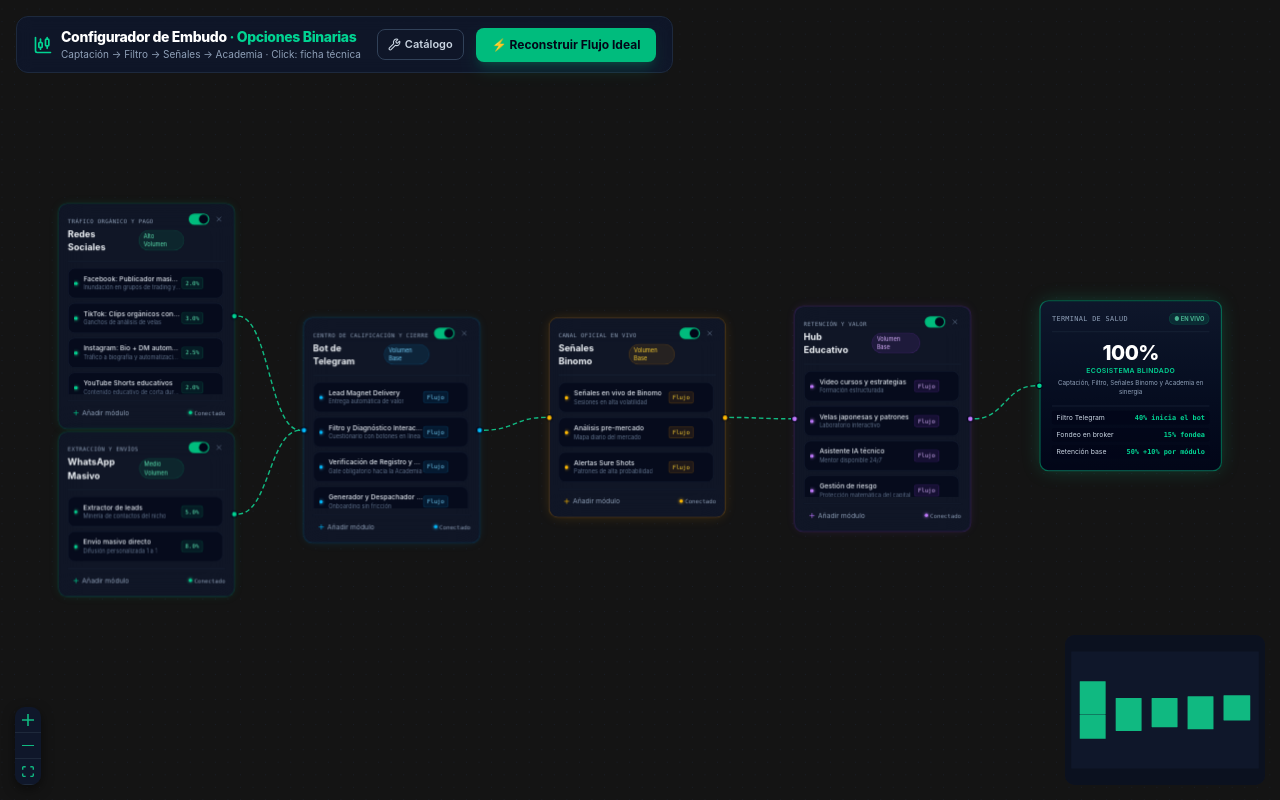
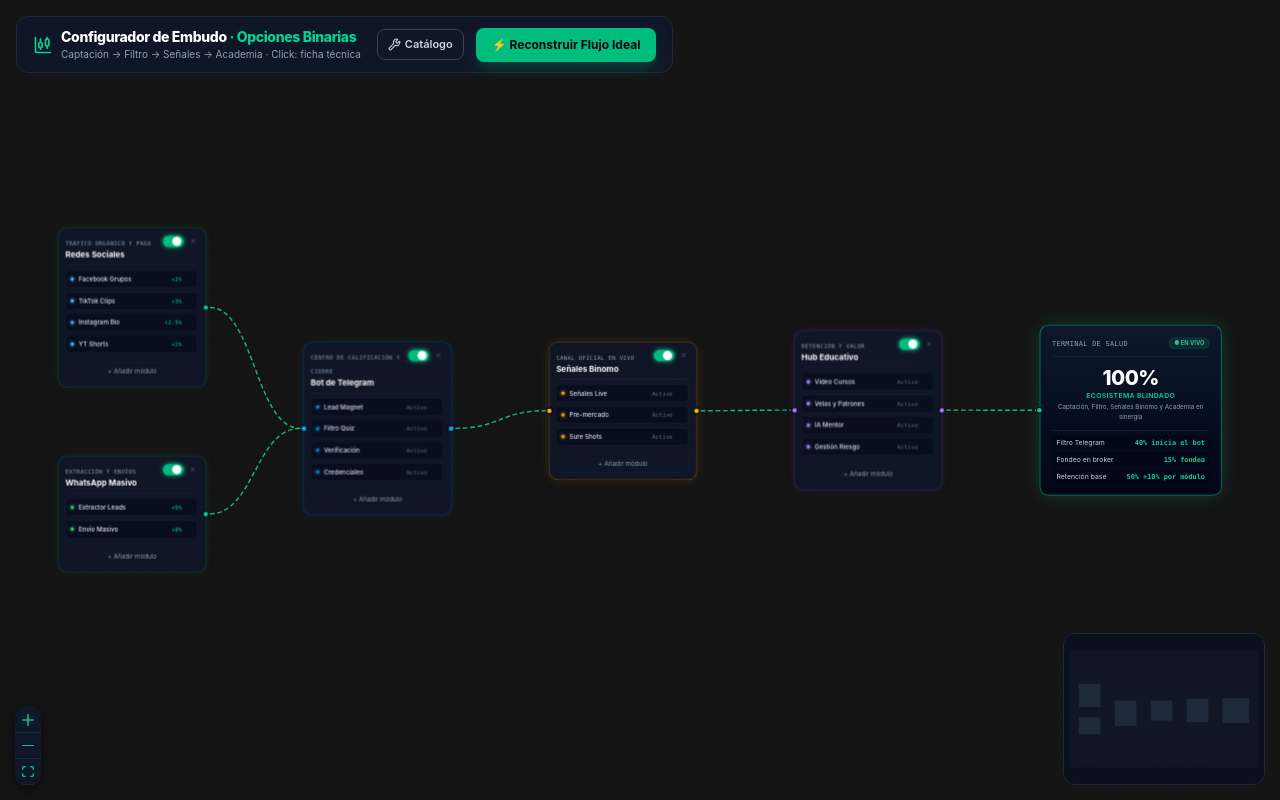
Before and after one commit to bahamonkast-sudo/flow-app, a React (Vite) app: page / in a window 1280 px wide. Built offline with nearby package versions, Linux system fonts and the light colour scheme.

Commit message:
Nodos pipeline compactos: chips h-8, 260px, minimapa discreto

```diff
--- a/src/App.jsx
+++ b/src/App.jsx
@@ -187,11 +187,9 @@ function FunnelCanvas() {
         <MiniMap
           pannable
           zoomable
-          nodeColor={(n) => {
-            const pid = phaseOf(n.id);
-            return pid && !phases[pid]?.enabled ? '#334155' : '#10b981';
-          }}
+          nodeColor="#1e293b"
           maskColor="rgba(10,15,29,0.8)"
+          className="bg-slate-900/80! border! border-slate-800! rounded-xl! overflow-hidden"
         />
       </ReactFlow>
     </div>
--- a/src/nodes/ContainerNode.jsx
+++ b/src/nodes/ContainerNode.jsx
@@ -1,6 +1,7 @@
 import { Handle, Position, useReactFlow } from '@xyflow/react';
-import { X, Plus, Trash2 } from 'lucide-react';
-import { useFunnelStore, PHASE_META, capacityOf } from '../store/useFunnelStore';
+import { X, Trash2 } from 'lucide-react';
+import { useFunnelStore, PHASE_META } from '../store/useFunnelStore';
+import { Toggle } from './ui';
 
 const THEME_OF = { social: 'emerald', wa: 'emerald', telegram: 'sky', signals: 'amber', academy: 'purple' };
 
@@ -8,34 +9,22 @@ const colorThemes = {
   emerald: {
     border: 'border-emerald-500/30 hover:border-emerald-400/60',
     glow: 'shadow-[0_0_20px_-3px_rgba(16,185,129,0.15)]',
-    accent: 'text-emerald-400',
-    pill: 'bg-emerald-500/10 text-emerald-300 border-emerald-500/20',
     handle: 'bg-emerald-400!',
-    dot: 'bg-emerald-400 shadow-[0_0_6px_#34d399]',
   },
   sky: {
     border: 'border-sky-500/30 hover:border-sky-400/60',
     glow: 'shadow-[0_0_20px_-3px_rgba(14,165,233,0.15)]',
-    accent: 'text-sky-400',
-    pill: 'bg-sky-500/10 text-sky-300 border-sky-500/20',
     handle: 'bg-sky-400!',
-    dot: 'bg-sky-400 shadow-[0_0_6px_#38bdf8]',
   },
   amber: {
     border: 'border-amber-500/40 hover:border-amber-400/70',
     glow: 'shadow-[0_0_25px_-3px_rgba(245,158,11,0.2)]',
-    accent: 'text-amber-400',
-    pill: 'bg-amber-500/10 text-amber-300 border-amber-500/20',
     handle: 'bg-amber-400!',
-    dot: 'bg-amber-400 shadow-[0_0_6px_#fbbf24]',
   },
   purple: {
     border: 'border-purple-500/30 hover:border-purple-400/60',
     glow: 'shadow-[0_0_20px_-3px_rgba(168,85,247,0.15)]',
-    accent: 'text-purple-400',
-    pill: 'bg-purple-500/10 text-purple-300 border-purple-500/20',
     handle: 'bg-purple-400!',
-    dot: 'bg-purple-400 shadow-[0_0_6px_#c084fc]',
   },
 };
 
@@ -45,6 +34,22 @@ const HANDLES = {
   telegram: { target: true, source: true },
   signals: { target: true, source: true },
   academy: { target: true, source: true },
+};
+
+const SHORT = {
+  fb_groups: 'Facebook Grupos', tiktok_clips: 'TikTok Clips', ig_bio: 'Instagram Bio', yt_shorts: 'YT Shorts',
+  wa_extract: 'Extractor Leads', wa_mass: 'Envío Masivo', wa_groups: 'WA Grupos',
+  tg_magnet: 'Lead Magnet', tg_filtro: 'Filtro Quiz', tg_verify: 'Verificación', tg_creds: 'Credenciales',
+  sig_live: 'Señales Live', sig_premarket: 'Pre-mercado', sig_sureshots: 'Sure Shots',
+  m_videos: 'Video Cursos', m_velas: 'Velas y Patrones', m_ia: 'IA Mentor', m_riesgo: 'Gestión Riesgo', m_beta: 'Beta Binomo',
+};
+
+const dotColor = (id) => {
+  if (id.startsWith('tg_')) return '#0088cc';
+  if (id.startsWith('wa_')) return '#25d366';
+  if (id.startsWith('sig_')) return '#f59e0b';
+  if (id.startsWith('m_')) return '#a78bfa';
+  return '#38bdf8';
 };
 
 export default function ContainerNode({ id, data }) {
@@ -63,8 +68,6 @@ export default function ContainerNode({ id, data }) {
 
   if (!phase) return null;
   const isActive = phase.enabled;
-  const totalReach = phase.items.reduce((s, i) => s + i.reach, 0);
-  const badge = isActive ? capacityOf(totalReach) : 'Pausado';
 
   const removePhase = (e) => {
     e.stopPropagation();
@@ -88,7 +91,7 @@ export default function ContainerNode({ id, data }) {
       onClick={() => inspect({ type: 'phase', phaseId })}
       onDragOver={(e) => { e.preventDefault(); e.stopPropagation(); }}
       onDrop={onDrop}
-      className={`relative w-[310px] rounded-2xl bg-slate-900/80 backdrop-blur-xl border ${theme.border} ${theme.glow} p-4 transition-all duration-300 ${
+      className={`relative w-[260px] rounded-2xl bg-slate-900/80 backdrop-blur-xl border ${theme.border} ${theme.glow} p-3 transition-all duration-300 ${
         !isActive ? 'opacity-40 grayscale' : ''
       }`}
     >
@@ -99,92 +102,67 @@ export default function ContainerNode({ id, data }) {
         <Handle type="source" position={Position.Right} id="out" className={`w-3! h-3! border-2! border-slate-950! ${theme.handle}`} />
       )}
 
-      <div className="flex items-start justify-between gap-2 pb-3 border-b border-slate-800/80">
-        <div>
+      <div className="flex items-start justify-between gap-2 pb-2 border-b border-slate-800/80">
+        <div className="min-w-0">
           <span className="text-[10px] font-mono tracking-wider uppercase text-slate-400">
             {meta.subtitle}
           </span>
-          <h3 className="text-base font-bold text-slate-100 flex items-center gap-1.5">
-            {meta.title}
-            {badge && (
-              <span className={`text-[10px] px-2 py-0.5 rounded-full border ${theme.pill} font-normal`}>
-                {badge}
-              </span>
-            )}
-          </h3>
+          <h3 className="text-sm font-bold text-white truncate">{meta.title}</h3>
         </div>
-
-        <div className="flex items-center gap-1.5">
-          <button
-            onClick={(e) => { e.stopPropagation(); togglePhase(phaseId); }}
-            className={`nodrag w-9 h-5 rounded-full transition-colors p-0.5 flex items-center ${
-              isActive ? 'bg-emerald-500 justify-end' : 'bg-slate-700 justify-start'
-            }`}
-          >
-            <div className="w-4 h-4 rounded-full bg-slate-950 shadow-sm" />
-          </button>
+        <div className="flex items-center gap-1.5 shrink-0">
+          <Toggle on={isActive} onChange={() => togglePhase(phaseId)} />
           <button
             onClick={removePhase}
             className="nodrag text-slate-500 hover:text-rose-400 p-1 rounded-md transition-colors"
             title="Eliminar fase del flujo"
           >
-            <X size={14} />
+            <X size={13} />
           </button>
         </div>
       </div>
 
-      <div className="my-3 space-y-2 max-h-[220px] overflow-y-auto pr-1">
+      <div className="my-2 space-y-1.5 max-h-[176px] overflow-y-auto pr-0.5">
         {phase.items.length === 0 && (
-          <div className="rounded-xl border border-dashed border-slate-700 px-2 py-4 text-center text-[11px] text-slate-500">
-            Caja vacía. Agrega herramientas desde el catálogo.
+          <div className="rounded-lg border border-dashed border-slate-800 px-2 py-3 text-center text-[11px] text-slate-500">
+            Caja vacía
           </div>
         )}
-        {phase.items.map((item) => (
+        {phase.items.map((item) => {
+          const dot = dotColor(item.id);
+          return (
             <div
               key={item.id}
               onClick={(e) => { e.stopPropagation(); inspect({ type: 'item', phaseId, itemId: item.id }); }}
-            className="group flex items-center justify-between p-2.5 rounded-xl bg-slate-950/60 border border-slate-800/60 hover:border-slate-700 hover:bg-slate-800/40 cursor-pointer transition-all"
-            title="Ver ficha técnica"
+              className="group flex items-center justify-between h-8 px-2 rounded-lg bg-slate-950/40 border border-slate-800/80 hover:border-slate-700 cursor-pointer transition-colors"
+              title={item.name}
             >
-            <div className="flex items-center gap-2.5 truncate">
-              <div className={`w-1.5 h-1.5 rounded-full shrink-0 ${theme.dot}`} />
-              <div className="truncate">
-                <p className="text-xs font-medium text-slate-200 group-hover:text-white truncate">
-                  {item.name}
-                </p>
-                <p className="text-[10px] text-slate-500 truncate">{item.strategy}</p>
-              </div>
+              <div className="flex items-center gap-2 min-w-0">
+                <span className="w-1.5 h-1.5 rounded-full shrink-0" style={{ background: dot, boxShadow: `0 0 6px ${dot}` }} />
+                <span className="truncate text-[11px] font-medium text-slate-200">{SHORT[item.id] || item.name}</span>
               </div>
               <div className="flex items-center gap-1 shrink-0">
-              <span className={`text-[10px] font-mono px-1.5 py-0.5 rounded border ${theme.pill}`}>
-                {item.conversion > 0 ? `${(item.conversion * 100).toFixed(1)}%` : 'Flujo'}
+                <span className={`text-[10px] font-mono ${item.conversion > 0 ? 'text-emerald-400' : 'text-slate-500'}`}>
+                  {item.conversion > 0 ? `+${parseFloat((item.conversion * 100).toFixed(1))}%` : 'Activo'}
                 </span>
                 <button
-                className="nodrag rounded p-1 text-slate-600 opacity-0 transition group-hover:opacity-100 hover:bg-slate-700 hover:text-red-400"
+                  className="nodrag rounded p-0.5 text-slate-600 opacity-0 transition group-hover:opacity-100 hover:text-red-400"
                   onClick={(e) => { e.stopPropagation(); removeTool(phaseId, item.id); }}
                   title="Quitar ingrediente"
                 >
-                <Trash2 size={12} />
+                  <Trash2 size={11} />
                 </button>
               </div>
             </div>
-        ))}
+          );
+        })}
       </div>
 
-      <div className="pt-2 border-t border-slate-800/60 flex items-center justify-between">
       <button
         onClick={(e) => { e.stopPropagation(); inspect({ type: 'phase', phaseId }); openCatalog(true); }}
-          className="nodrag text-xs text-slate-400 hover:text-slate-200 flex items-center gap-1 py-1 px-2 rounded-lg hover:bg-slate-800/60 transition-colors"
+        className="nodrag w-full py-1.5 mt-2 rounded-lg border border-dashed border-slate-800 hover:border-slate-700 text-[11px] text-slate-400 hover:text-slate-200 transition-colors"
       >
-          <Plus size={13} className={theme.accent} />
-          <span>Añadir módulo</span>
+        + Añadir módulo
       </button>
-
-        <span className="text-[10px] text-slate-400 font-mono flex items-center gap-1">
-          <span className={`w-1.5 h-1.5 rounded-full ${isActive ? theme.dot : 'bg-slate-600'}`} />
-          {isActive ? 'Conectado' : 'Pausado'}
-        </span>
-      </div>
     </div>
   );
 }
```
Lines whose indentation alone changed are shown as unchanged.
